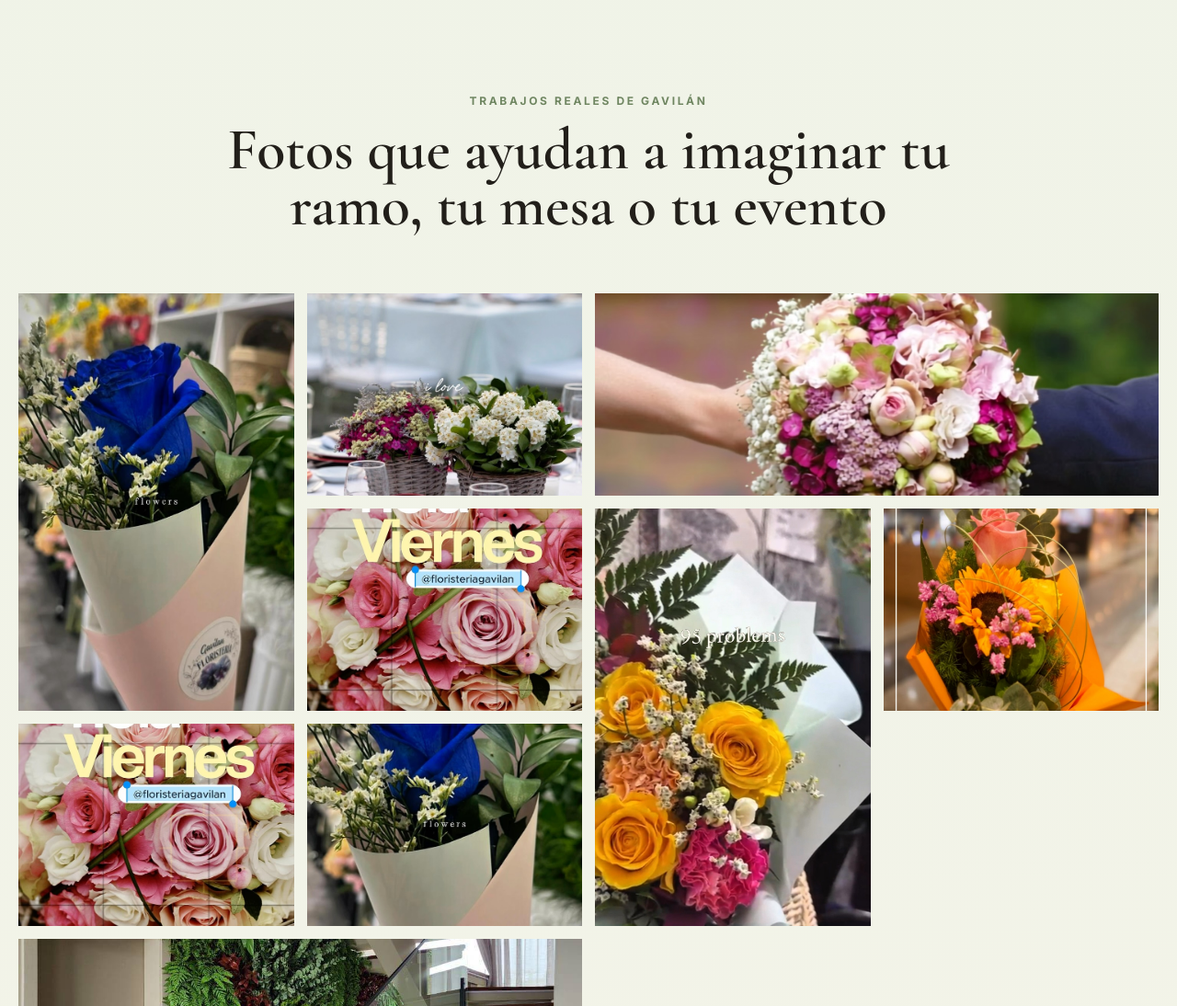
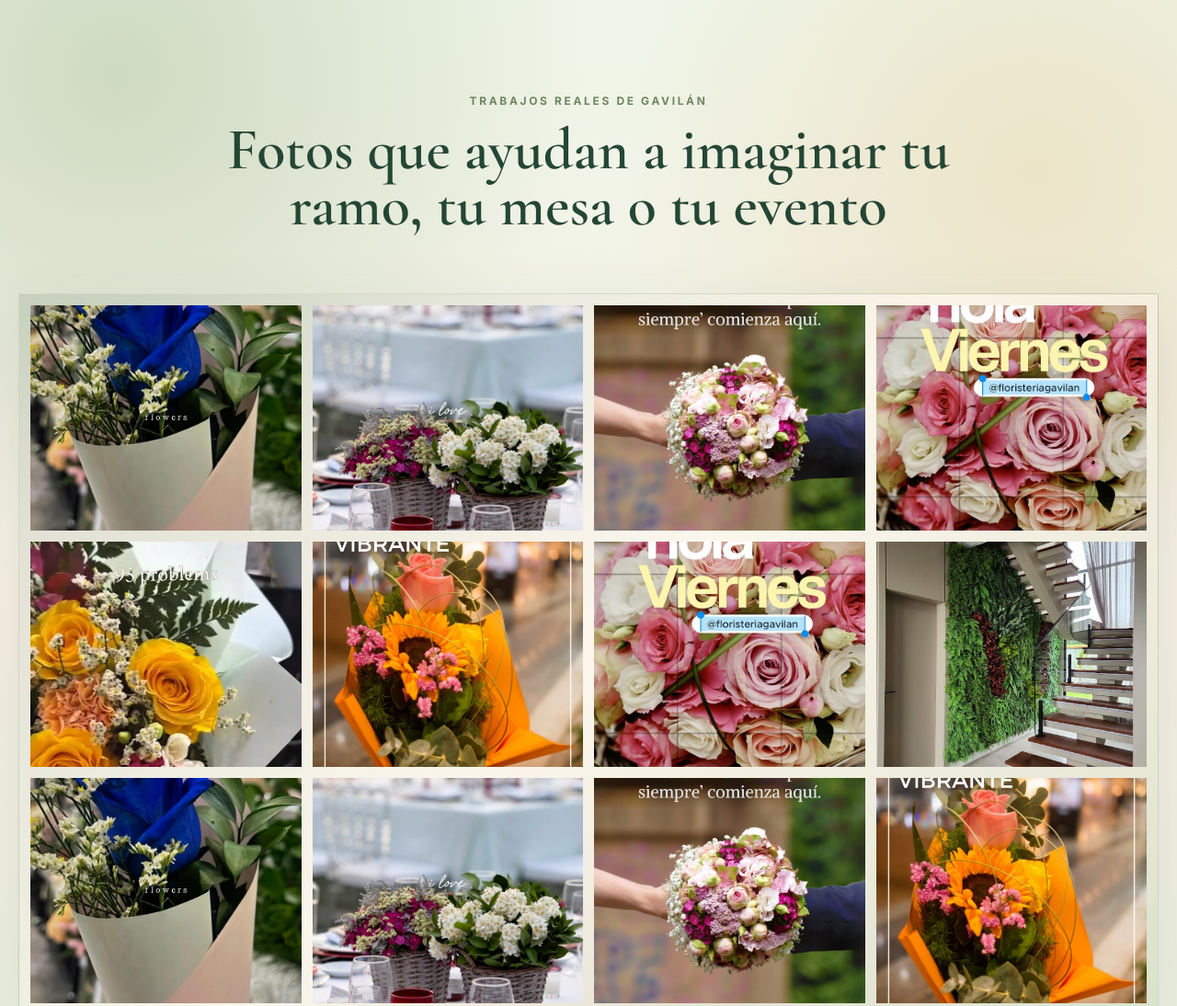
Before and after one commit to diegojmolinero/floristeria-gavilan, a plain HTML site: page index.html in a window 1280 px wide. Shown: the part 7160-8254 px from the top of the page at 92% size. Drawn offline with nearby package versions, Linux system fonts and the light colour scheme.

Commit message:
Llenar galeria y reforzar colores naturales

```diff
--- a/index.html
+++ b/index.html
@@ -257,15 +257,18 @@
         <h2>Fotos que ayudan a imaginar tu ramo, tu mesa o tu evento</h2>
       </div>
       <div class="gallery-grid">
-        <button class="gallery-item tall reveal-card" type="button" data-full="assets/ramo-azul.jpg"><img src="assets/ramo-azul.jpg" alt="Ramo con rosa azul" /><span>Ramo especial</span></button>
+        <button class="gallery-item reveal-card" type="button" data-full="assets/ramo-azul.jpg"><img src="assets/ramo-azul.jpg" alt="Ramo con rosa azul" /><span>Ramo especial</span></button>
         <button class="gallery-item reveal-card" type="button" data-full="assets/mesa-evento.jpg"><img src="assets/mesa-evento.jpg" alt="Mesa decorada con flores" /><span>Mesa de celebración</span></button>
-        <button class="gallery-item wide reveal-card" type="button" data-full="assets/ramo-boda.jpg"><img src="assets/ramo-boda.jpg" alt="Ramo de boda en tonos rosados" /><span>Ramo de boda</span></button>
+        <button class="gallery-item reveal-card" type="button" data-full="assets/ramo-boda.jpg"><img src="assets/ramo-boda.jpg" alt="Ramo de boda en tonos rosados" /><span>Ramo de boda</span></button>
         <button class="gallery-item reveal-card" type="button" data-full="assets/ramo-viernes.jpg"><img src="assets/ramo-viernes.jpg" alt="Ramo de rosas en tonos rosados" /><span>Ramo romántico</span></button>
-        <button class="gallery-item tall reveal-card" type="button" data-full="assets/ramo-amarillo.jpg"><img src="assets/ramo-amarillo.jpg" alt="Ramo de rosas amarillas y flores de color" /><span>Ramo vibrante</span></button>
+        <button class="gallery-item reveal-card" type="button" data-full="assets/ramo-amarillo.jpg"><img src="assets/ramo-amarillo.jpg" alt="Ramo de rosas amarillas y flores de color" /><span>Ramo vibrante</span></button>
         <button class="gallery-item reveal-card" type="button" data-full="assets/ramo-vibrante.jpg"><img src="assets/ramo-vibrante.jpg" alt="Ramo con girasol y rosa coral" /><span>Energía vibrante</span></button>
         <button class="gallery-item reveal-card" type="button" data-full="assets/ramo-viernes.jpg"><img src="assets/ramo-viernes.jpg" alt="Detalle de flores rosadas para regalo" /><span>Detalle de regalo</span></button>
-        <button class="gallery-item wide reveal-card" type="button" data-full="assets/jardin-vertical.jpg"><img src="assets/jardin-vertical.jpg" alt="Jardín vertical decorativo" /><span>Espacio vegetal</span></button>
+        <button class="gallery-item reveal-card" type="button" data-full="assets/jardin-vertical.jpg"><img src="assets/jardin-vertical.jpg" alt="Jardín vertical decorativo" /><span>Espacio vegetal</span></button>
         <button class="gallery-item reveal-card" type="button" data-full="assets/ramo-azul.jpg"><img src="assets/ramo-azul.jpg" alt="Detalle de ramo con rosa azul" /><span>Detalle floral</span></button>
+        <button class="gallery-item reveal-card" type="button" data-full="assets/mesa-evento.jpg"><img src="assets/mesa-evento.jpg" alt="Detalle de mesa con flores" /><span>Centro de mesa</span></button>
+        <button class="gallery-item reveal-card" type="button" data-full="assets/ramo-boda.jpg"><img src="assets/ramo-boda.jpg" alt="Detalle de ramo de novia" /><span>Flores de boda</span></button>
+        <button class="gallery-item reveal-card" type="button" data-full="assets/ramo-vibrante.jpg"><img src="assets/ramo-vibrante.jpg" alt="Detalle floral con girasol" /><span>Flores con color</span></button>
       </div>
       <div class="center-action">
         <a class="btn btn-outline" href="https://www.instagram.com/gavilan_green.spaces/" target="_blank" rel="noreferrer noopener">Ver más trabajos en Instagram</a>
--- a/styles.css
+++ b/styles.css
@@ -664,12 +664,30 @@ h1 {
   border-color: rgba(255,255,255,0.2);
 }
 
+.gallery {
+  width: 100%;
+  max-width: none;
+  padding-inline: max(18px, calc((100% - 1240px) / 2));
+  background:
+    radial-gradient(circle at 10% 8%, rgba(120, 148, 95, 0.28), transparent 30%),
+    radial-gradient(circle at 88% 16%, rgba(213, 155, 54, 0.18), transparent 28%),
+    radial-gradient(circle at 50% 92%, rgba(199, 134, 145, 0.18), transparent 32%),
+    linear-gradient(180deg, #eef5e8 0%, #f7f1e5 52%, #e8f0df 100%);
+}
+
+.gallery .section-heading h2 {
+  color: var(--fern);
+}
+
 .gallery-grid {
   display: grid;
   grid-template-columns: repeat(4, minmax(0, 1fr));
-  grid-auto-flow: dense;
-  grid-auto-rows: 220px;
-  gap: 14px;
+  grid-auto-rows: 245px;
+  gap: 12px;
+  padding: 12px;
+  border: 1px solid rgba(78, 109, 68, 0.16);
+  background: linear-gradient(135deg, rgba(36, 70, 53, 0.14), rgba(255, 250, 241, 0.64), rgba(120, 148, 95, 0.16));
+  box-shadow: 0 26px 70px rgba(47, 74, 53, 0.12);
 }
 
 .gallery-item {
@@ -677,11 +695,9 @@ h1 {
   border: 0;
   padding: 0;
   overflow: hidden;
-  background: var(--paper-2);
+  min-height: 0;
+  background: var(--leaf-soft);
 }
-
-.gallery-item.tall { grid-row: span 2; }
-.gallery-item.wide { grid-column: span 2; }
 
 .gallery-item img {
   height: 100%;
@@ -1140,7 +1156,7 @@ textarea { resize: vertical; }
 
   .gallery-grid {
     grid-template-columns: repeat(2, minmax(0, 1fr));
-    grid-auto-rows: 210px;
+    grid-auto-rows: 230px;
   }
 
   .instagram-grid {
@@ -1214,12 +1230,6 @@ textarea { resize: vertical; }
     grid-template-rows: 300px auto;
   }
 
-  .gallery-item.wide,
-  .gallery-item.tall {
-    grid-column: auto;
-    grid-row: auto;
-  }
-
   .gallery-grid {
     grid-auto-rows: 320px;
   }
```
